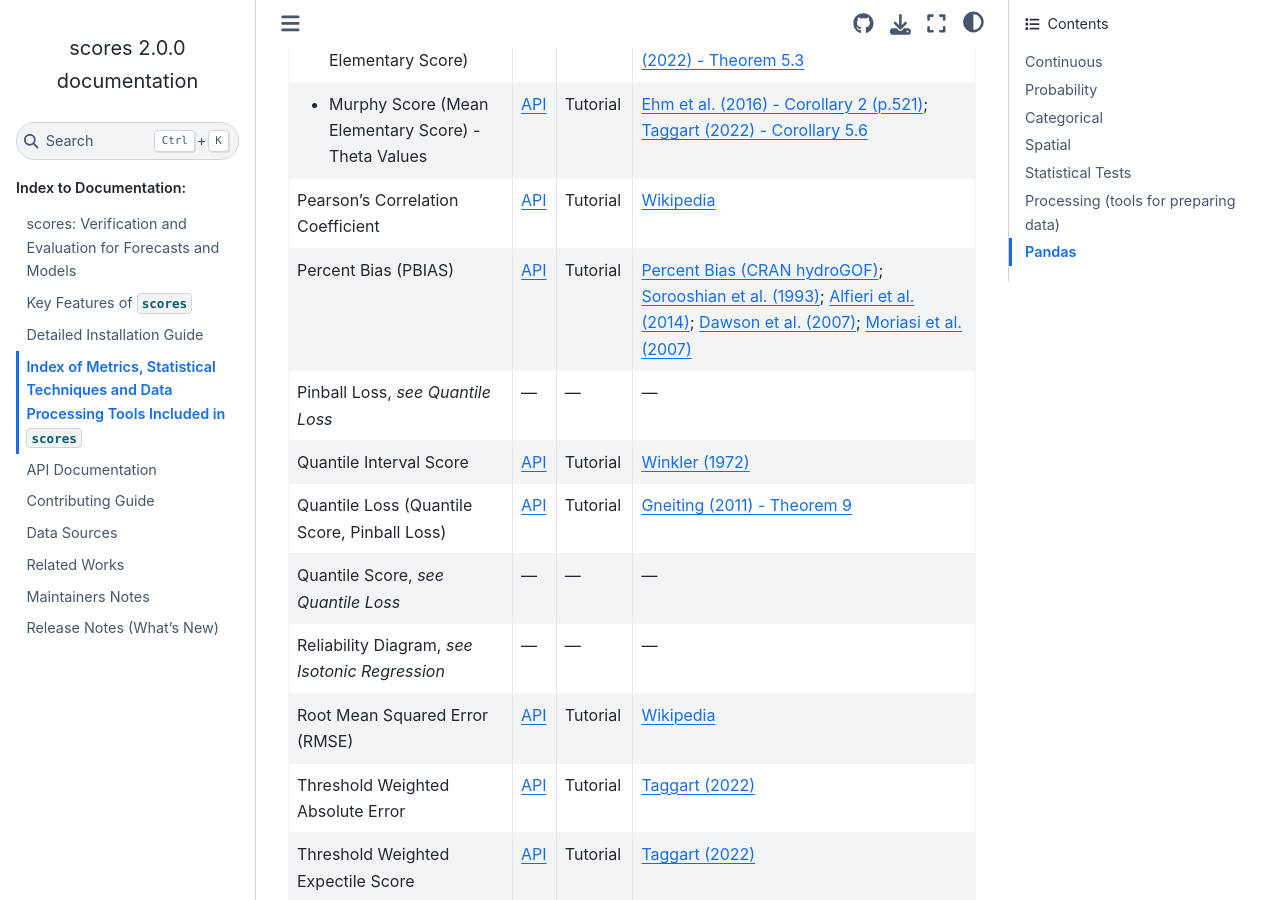
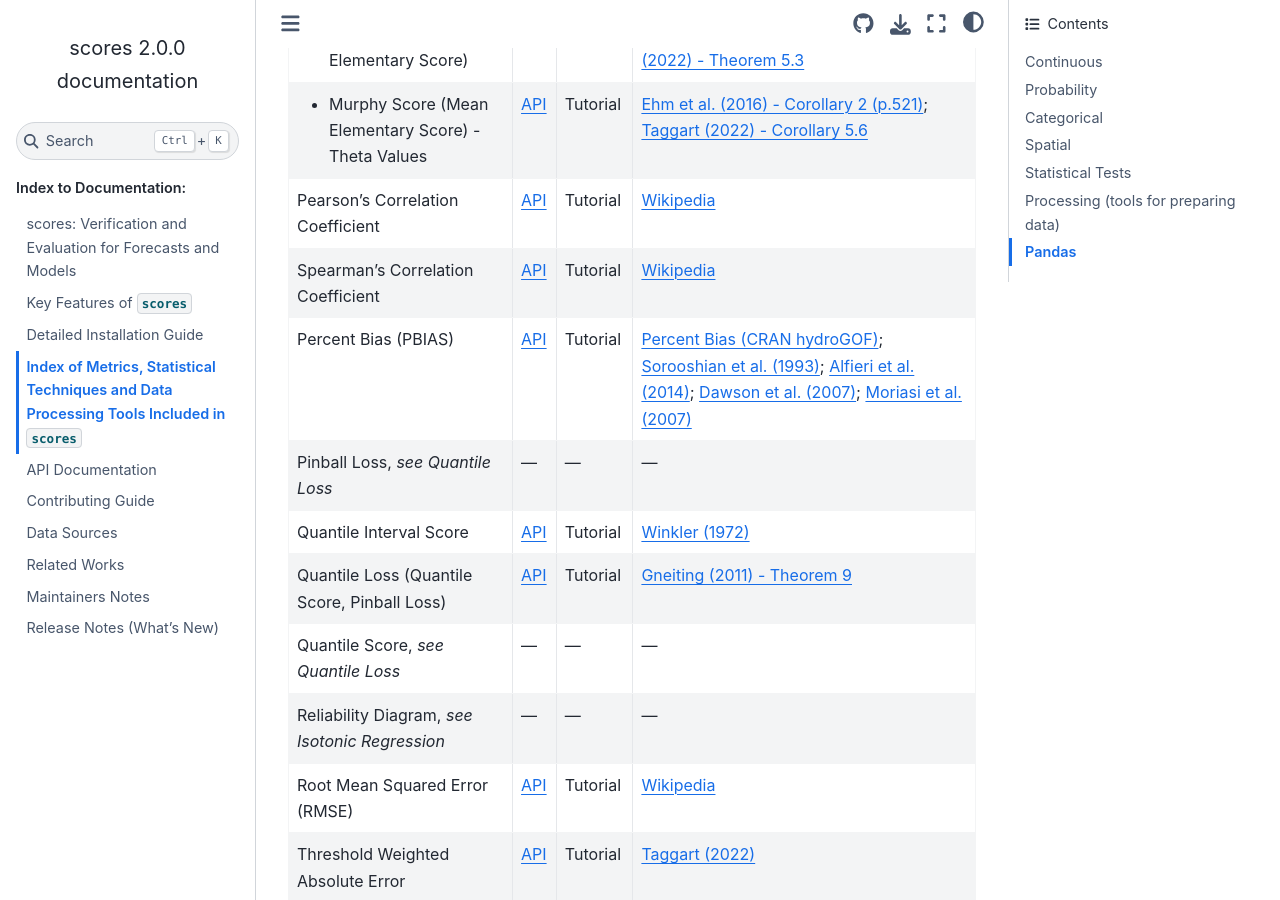
Before and after one commit to nci/scores, a Sphinx documentation site: the page built from docs/included.md, in a window 1280 px wide and 900 px high, scrolled down 1368 px. Built offline with Sphinx 7.4.7 and the Sphinx Book theme 1.1.4, drawn with Linux system fonts in a browser that asks for light colours; pages that are not in the unit, such as notebooks, are missing from menus.

```diff
--- a/docs/included.md
+++ b/docs/included.md
@@ -105,6 +105,10 @@
   - [API](api.md#scores.continuous.correlation.pearsonr)
   - [Tutorial](project:./tutorials/Pearsons_Correlation.md)
   - [Wikipedia](https://en.wikipedia.org/wiki/Pearson_correlation_coefficient)
+* - Spearman's Correlation Coefficient
+  - [API](api.md#scores.continuous.correlation.spearmanr)
+  - [Tutorial](project:./tutorials/Spearmans_Correlation.md)
+  - [Wikipedia](https://en.wikipedia.org/wiki/Spearman%27s_rank_correlation_coefficient)
 * - Percent Bias (PBIAS)
   - [API](api.md#scores.continuous.pbias)
   - [Tutorial](project:./tutorials/Additive_and_multiplicative_bias.md)
```
Also changed, not shown: docs/api.md (+1 -0 lines), 1 other file.
